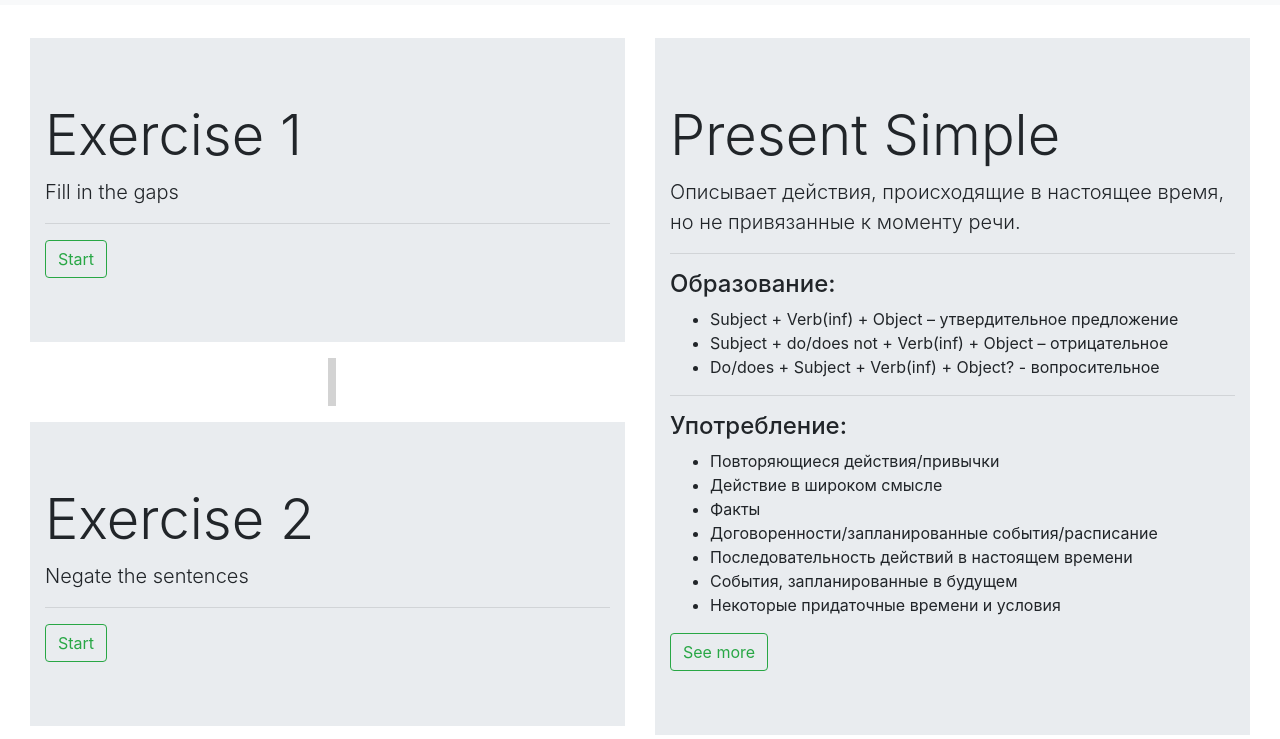
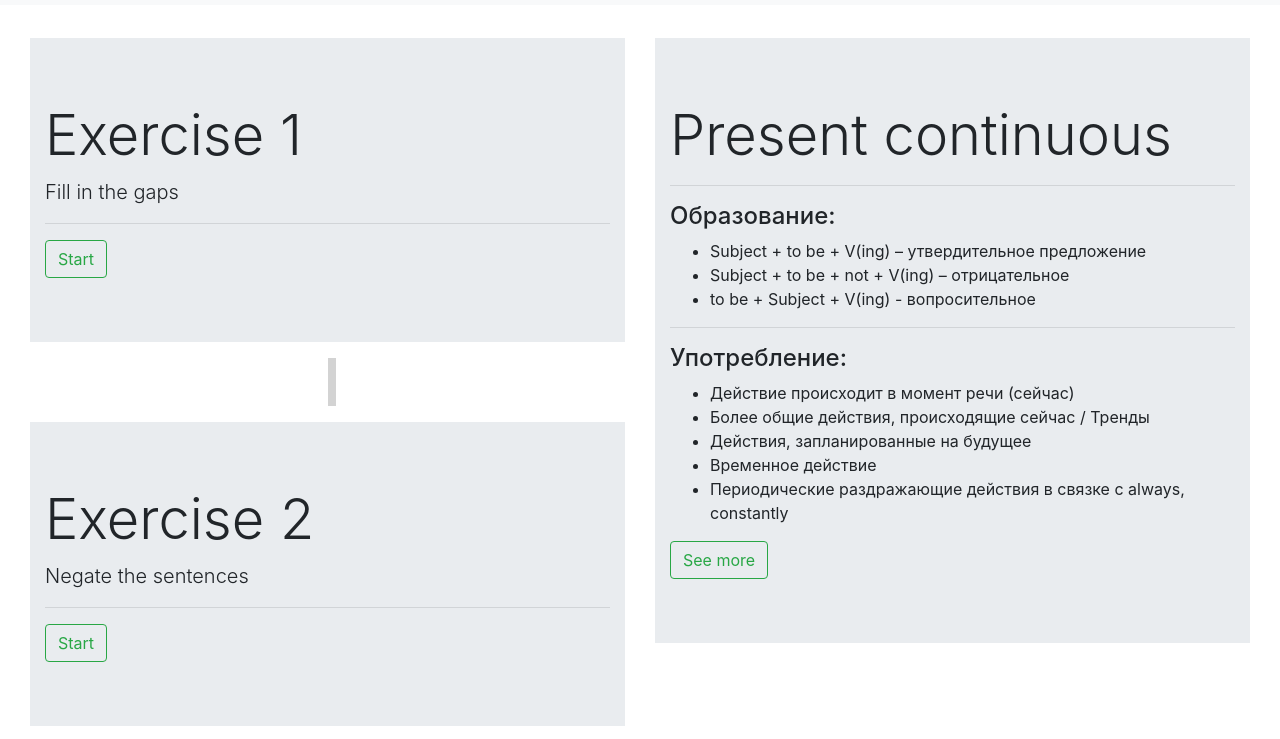
Before and after one commit to NikitaProkopenko/study, a plain HTML site: page homework_2.html in a window 1280 px wide. Shown: the part 51-790 px from the top of the page. Drawn offline with nearby package versions, Linux system fonts and the light colour scheme.

Commit message:
Content for Homework 2 page
Added description and exercises links

```diff
--- a/homework_2.html
+++ b/homework_2.html
@@ -63,29 +63,24 @@
                             <div class="container">
                                 <div class="row">
                                     <div class="col-12">
-                                        <h1 class="display-4">Present Simple</h1>
-                                        <p class="lead">Описывает действия, происходящие в настоящее время,
-                                            но не привязанные к моменту речи.
-                                        </p>
+                                        <h1 class="display-4">Present continuous</h1>
                                         <hr>
                                         <h4>Образование:</h4>
                                         <ul>
-                                            <li>Subject + Verb(inf) + Object – утвердительное предложение</li>
-                                            <li>Subject + do/does not + Verb(inf) + Object – отрицательное </li>
-                                            <li>Do/does + Subject + Verb(inf) + Object? - вопросительное</li>
+                                            <li>Subject + to be + V(ing) – утвердительное предложение</li>
+                                            <li>Subject + to be + not + V(ing) – отрицательное </li>
+                                            <li>to be + Subject + V(ing) - вопросительное</li>
                                         </ul>
                                         <hr>
                                         <h4>Употребление:</h4>
                                         <ul>
-                                            <li>Повторяющиеся действия/привычки</li>
-                                            <li>Действие в широком смысле</li>
-                                            <li>Факты</li>
-                                            <li>Договоренности/запланированные события/расписание</li>
-                                            <li>Последовательность действий в настоящем времени</li>
-                                            <li>События, запланированные в будущем</li>
-                                            <li>Некоторые придаточные времени и условия</li>
+                                            <li>Действие происходит в момент речи (сейчас)</li>
+                                            <li>Более общие действия, происходящие сейчас / Тренды</li>
+                                            <li>Действия, запланированные на будущее</li>
+                                            <li>Временное действие</li>
+                                            <li>Периодические раздражающие действия в связке с always, constantly</li>
                                         </ul>
-                                        <a href="lesson_1.html" class="btn btn-outline-success">See more</a>
+                                        <a href="lesson_2.html" class="btn btn-outline-success">See more</a>
                                     </div>
                                 </div>
                             </div>
@@ -99,7 +94,7 @@
                                 <h1 class="display-4">Exercise 1</h1>
                                 <p class="lead">Fill in the gaps</p>
                                 <hr>
-                                <a href="exercise_1.html" class="btn btn-outline-success">Start</a>
+                                <a href="exercise2_1.html" class="btn btn-outline-success">Start</a>
                             </div>
                         </div>
                     </div>
@@ -117,7 +112,7 @@
                                 <h1 class="display-4">Exercise 2</h1>
                                 <p class="lead">Negate the sentences</p>
                                 <hr>
-                                <a href="exercise_2.html" class="btn btn-outline-success">Start</a>
+                                <a href="exercise2_2.html" class="btn btn-outline-success">Start</a>
                             </div>
                         </div>
                     </div>
@@ -135,7 +130,7 @@
                                 <h1 class="display-4">Exercise 3</h1>
                                 <p class="lead">Compose questions out of the sentences</p>
                                 <hr>
-                                <a href="exercise_3.html" class="btn btn-outline-success">Start</a>
+                                <a href="exercise2_3.html" class="btn btn-outline-success">Start</a>
                             </div>
                         </div>
                     </div>
@@ -153,7 +148,7 @@
                                 <h1 class="display-4">Exercise 4</h1>
                                 <p class="lead">Translate into English </p>
                                 <hr>
-                                <a href="exercise_4.html" class="btn btn-outline-success">Start</a>
+                                <a href="exercise2_4.html" class="btn btn-outline-success">Start</a>
                             </div>
                         </div>
                     </div>
@@ -162,29 +157,28 @@
             <div class="col-12 col-lg-6 d-none d-lg-block">
                 <div class="jumbotron jumbotron-fluid">
                     <div class="container">
-                        <h1 class="display-4">Present Simple</h1>
-                        <p class="lead">Описывает действия, происходящие в настоящее время,
-                            но не привязанные к моменту речи.
-                        </p>
+                        <div class="row">
+                            <div class="col-12">
+                                <h1 class="display-4">Present continuous</h1>
                                 <hr>
                                 <h4>Образование:</h4>
                                 <ul>
-                            <li>Subject + Verb(inf) + Object – утвердительное предложение</li>
-                            <li>Subject + do/does not + Verb(inf) + Object – отрицательное </li>
-                            <li>Do/does + Subject + Verb(inf) + Object? - вопросительное</li>
+                                    <li>Subject + to be + V(ing) – утвердительное предложение</li>
+                                    <li>Subject + to be + not + V(ing) – отрицательное </li>
+                                    <li>to be + Subject + V(ing) - вопросительное</li>
                                 </ul>
                                 <hr>
                                 <h4>Употребление:</h4>
                                 <ul>
-                            <li>Повторяющиеся действия/привычки</li>
-                            <li>Действие в широком смысле</li>
-                            <li>Факты</li>
-                            <li>Договоренности/запланированные события/расписание</li>
-                            <li>Последовательность действий в настоящем времени</li>
-                            <li>События, запланированные в будущем</li>
-                            <li>Некоторые придаточные времени и условия</li>
+                                    <li>Действие происходит в момент речи (сейчас)</li>
+                                    <li>Более общие действия, происходящие сейчас / Тренды</li>
+                                    <li>Действия, запланированные на будущее</li>
+                                    <li>Временное действие</li>
+                                    <li>Периодические раздражающие действия в связке с always, constantly</li>
                                 </ul>
-                        <a href="lesson_1.html" class="btn btn-outline-success">See more</a>
+                                <a href="lesson_2.html" class="btn btn-outline-success">See more</a>
+                            </div>
+                        </div>
                     </div>
                 </div>
             </div>
```
Lines whose indentation alone changed are shown as unchanged.
